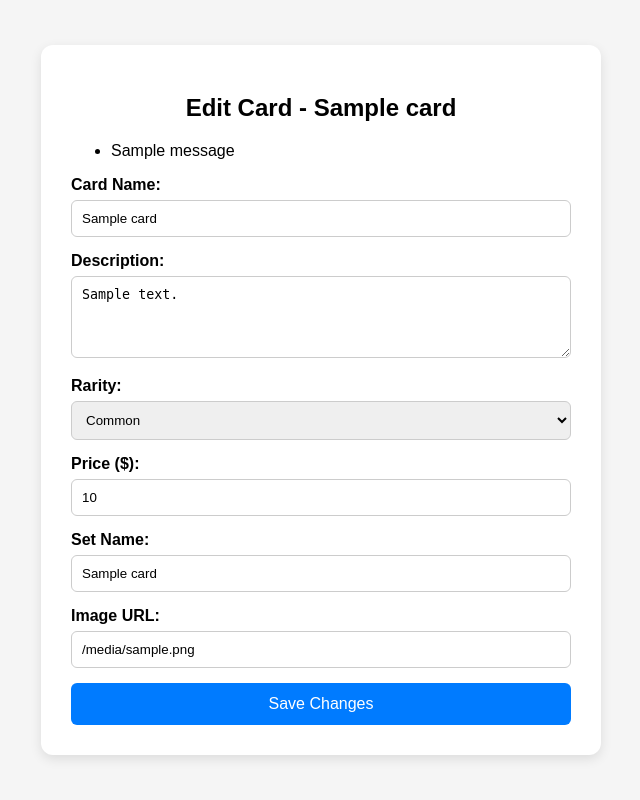
After one commit to darbster145/INFO4410, a Flask app: template templates/edit_form.html in a window 1280 px wide. The commit adds this page. Shown: the whole page, without its empty margins (319-959 px from the left). Run offline with Flask 3, Linux system fonts and the light colour scheme; the template is opened without the code that fills it: most values are stand-ins (such as "Sample title", 1, 10 or a date in 2020); one stand-in notice (Sample message) is shown.

Commit message:
Edit form references and updates supabase db; consistency in form display; added homepage; add form updates supabase db

```diff
--- a/app.py
+++ b/app.py
@@ -1,36 +1,94 @@
 # app.py
-from flask import Flask, request, render_template, redirect, flash
-from card.addCard import add_card
-from card.EditCard import edit_card
+from flask import Flask, request, render_template, redirect, flash, url_for
+from card.addCard import add_card  # now a plain function
+from card.EditCard import update_card  # same here
+from supabase import create_client
+
+SUPABASE_URL = 'https://nuivtmqkqxmritchchxj.supabase.co'
+SUPABASE_KEY ='eyJhbGciOiJIUzI1NiIsInR5cCI6IkpXVCJ9.eyJpc3MiOiJzdXBhYmFzZSIsInJlZiI6Im51aXZ0bXFrcXhtcml0Y2hjaHhqIiwicm9sZSI6ImFub24iLCJpYXQiOjE3NTA4OTY1MjMsImV4cCI6MjA2NjQ3MjUyM30.cTgFkrqoJeNzmyggNZ8mf-gXcZu7xl-J8rYGXPyDGoA'
+
+supabase = create_client(SUPABASE_URL, SUPABASE_KEY)
 
 app = Flask(__name__)
-app.secret_key = 'something-secure'
+app.secret_key = 'we have never met'
 
-@app.route('/addcard')
+#route to add a card (uses post) referecessn addCard.py
+@app.route('/addcard', methods=['GET', 'POST'])
 def add_card_form():
-    return render_template('AddForm.html')
-
-@app.route("/", methods=["GET", "POST"])
-def form():
-    if request.method == "POST":
+    if request.method == 'POST':
         card_data = {
-            "card_name": request.form["cardName"],
-            "description": request.form["description"],
-            "rarity": request.form["rarity"],
-            "card_price": float(request.form["cardPrice"]),
-            "set_name": request.form["setName"]
+            'card_name': request.form['cardName'],
+            'description': request.form['description'],
+            'rarity': request.form['rarity'],
+            'card_price': float(request.form['cardPrice']),
+            'set_name': request.form['setName']
         }
 
         result = add_card(card_data)
 
-        if result.get("error"):
-            flash("Error: " + result["error"]["message"], "error")
+        # Inspect .data for error handling
+        if not result.data:
+            flash("Error adding card. No data returned.", "error")
         else:
             flash("Card added successfully!", "success")
 
-        return redirect("/")
+        return redirect('/addcard')
 
-    return render_template("index.html")
+    return render_template('AddForm.html')
+
+#route to show list to edit a card uses EditCard.py
+@app.route('/edit')
+def edit_card_list_route():
+    response = supabase.table('cards').select('*').execute()
+    cards = response.data if response.data else []
+    return render_template('edit_list.html', cards=cards)
+
+#route to edit a card references EditCard.py
+@app.route('/edit/<int:card_id>', methods=['GET', 'POST'])
+def edit_card_route(card_id):
+    # Fetch the card by ID
+    response = supabase.table('cards').select('*').eq('card_id', card_id).execute()
+    card = response.data[0] if response.data else None
+
+    if not card:
+        flash('Card not found.', 'error')
+        return redirect(url_for('edit_card_list_route'))
+
+    if request.method == 'POST':
+        if 'cancel' in request.form:
+            return redirect(url_for('edit_card_list_route'))
+
+        # Collect updated values from the form
+        updated_card = {
+            'card_name': request.form['card_name'],
+            'description': request.form['description'],
+            'rarity': request.form['rarity'],
+            'card_price': float(request.form['card_price']),
+            'set_name': request.form['set_name'],
+            'img_url': request.form['img_url']
+        }
+
+        # Update the card in Supabase
+        update_response = supabase.table('cards').update(updated_card).eq('card_id', card_id).execute()
+
+        print(update_response)  # debug output
+
+        if not update_response.data:
+            flash("Error updating card: No data returned", "error")
+        else:
+            flash("Card updated successfully!", "success")
+
+        return redirect(url_for('edit_card_list_route'))
+
+    return render_template('edit_form.html', card=card)
+
+
+@app.route('/')
+def index():
+    cards_response = supabase.table('cards').select('*').execute()
+    cards = cards_response.data if cards_response.data else []
+    return render_template('index.html', cards=cards)
+
 
 if __name__ == "__main__":
     app.run(debug=True)
--- a/card/EditCard.py
+++ b/card/EditCard.py
@@ -1,109 +1,18 @@
-from flask import Flask, render_template_string, request, redirect, url_for
+# card/EditCard.py
+from supabase import create_client, Client
 
-app = Flask(__name__)
+SUPABASE_URL = 'https://nuivtmqkqxmritchchxj.supabase.co'
+SUPABASE_KEY = 'eyJhbGciOiJIUzI1NiIsInR5cCI6IkpXVCJ9.eyJpc3MiOiJzdXBhYmFzZSIsInJlZiI6Im51aXZ0bXFrcXhtcml0Y2hjaHhqIiwicm9sZSI6ImFub24iLCJpYXQiOjE3NTA4OTY1MjMsImV4cCI6MjA2NjQ3MjUyM30.cTgFkrqoJeNzmyggNZ8mf-gXcZu7xl-J8rYGXPyDGoA'
+supabase: Client = create_client(SUPABASE_URL, SUPABASE_KEY)
 
-# Magic: The Gathering card data
-cards = [
-    [1, "Black Lotus", "Adds three mana of any one color.", "Mythic", 29999.99, "Alpha", "black_lotus.png", "MTG-0001", "Mint", "Vault Drawer 1"],
-    [2, "Lightning Bolt", "Deals 3 damage to any target.", "Common", 2.49, "Revised Edition", "lightning_bolt.png", "MTG-0002", "Near Mint", "Binder A Page 1"],
-    [3, "Tarmogoyf", "Power and toughness equal to cards in graveyards.", "Rare", 45.00, "Modern Masters", "tarmogoyf.png", "MTG-0003", "Good", "Deck Box Red"],
-    [4, "Jace, the Mind Sculptor", "Legendary Planeswalker with four powerful abilities.", "Mythic", 69.99, "Worldwake", "jace_mind_sculptor.png", "MTG-0004", "Near Mint", "Binder B Page 6"],
-    [5, "Counterspell", "Counter target spell.", "Uncommon", 1.25, "Ice Age", "counterspell.png", "MTG-0005", "Fair", "Binder A Page 3"]
-]
+def get_card(card_id: int):
+    """Fetch a card by its ID from supabase."""
+    response = supabase.table('cards').select('*').eq('id', card_id).single().execute()
+    if response.data:
+        return response.data
+    return None
 
-# HTML template
-template = '''
-<!doctype html>
-<title>Trading Cards</title>
-<h1>All Trading Cards</h1>
-<table border=1>
-  <tr>
-    <th>Name</th><th>Description</th><th>Rarity</th><th>Price</th>
-    <th>Set Name</th><th>UID</th><th>Quality</th><th>Locator</th>
-    <th>Image</th><th>Action</th>
-  </tr>
-  {% for card in cards %}
-  <tr>
-    <td>{{ card[1] }}</td>
-    <td>{{ card[2] }}</td>
-    <td>{{ card[3] }}</td>
-    <td>${{ '%.2f'|format(card[4]) }}</td>
-    <td>{{ card[5] }}</td>
-    <td>{{ card[7] }}</td>
-    <td>{{ card[8] }}</td>
-    <td>{{ card[9] }}</td>
-    <td><img src="/static/{{ card[6] }}" width="50"></td>
-    <td><a href="/edit/{{ card[0] }}">Edit</a></td>
-  </tr>
-  {% endfor %}
-</table>
-
-{% if card_to_edit %}
-<h2>Edit Card</h2>
-<form method="post">
-  <label>Card Name:</label><br>
-  <input type="text" name="name" value="{{ card_to_edit[1] }}" required><br>
-
-  <label>Description:</label><br>
-  <textarea name="description">{{ card_to_edit[2] }}</textarea><br>
-
-  <label>Rarity:</label><br>
-  <select name="rarity">
-    {% for r in ['Common', 'Uncommon', 'Rare', 'Mythic'] %}
-      <option value="{{ r }}" {% if r == card_to_edit[3] %}selected{% endif %}>{{ r }}</option>
-    {% endfor %}
-  </select><br>
-
-  <label>Price ($):</label><br>
-  <input type="text" name="price" value="{{ card_to_edit[4] }}"><br>
-
-  <label>Set Name:</label><br>
-  <input type="text" name="set_name" value="{{ card_to_edit[5] }}"><br>
-
-  <label>Image Filename:</label><br>
-    <input type="text" name="image" value="{{ card_to_edit[6] }}"><br>
-
-  <label>UID:</label><br>
-  <input type="text" name="uid" value="{{ card_to_edit[7] }}"><br>
-
-  <label>Quality:</label><br>
-  <select name="quality">
-    {% for q in ['Mint', 'Near Mint', 'Good', 'Fair', 'Poor'] %}
-      <option value="{{ q }}" {% if q == card_to_edit[8] %}selected{% endif %}>{{ q }}</option>
-    {% endfor %}
-  </select><br>
-
-  <label>Locator:</label><br>
-  <input type="text" name="locator" value="{{ card_to_edit[9] }}"><br><br>
-
-  <input type="submit" value="Update Card">
-</form>
-{% endif %}
-'''
-
-@app.route('/')
-def index():
-    return render_template_string(template, cards=cards, card_to_edit=None)
-
-@app.route('/edit/<int:card_id>', methods=['GET', 'POST'])
-def edit_card(card_id):
-    card = next((c for c in cards if c[0] == card_id), None)
-    if not card:
-        return redirect(url_for('index'))
-
-    if request.method == 'POST':
-        card[1] = request.form['name']
-        card[2] = request.form['description']
-        card[3] = request.form['rarity']
-        card[4] = float(request.form['price'])
-        card[5] = request.form['set_name']
-        card[6] = request.form['image']
-        card[7] = request.form['uid']
-        card[8] = request.form['quality']
-        card[9] = request.form['locator']
-        return redirect(url_for('index'))
-
-    return render_template_string(template, cards=cards, card_to_edit=card)
-
-if __name__ == '__main__':
-    app.run(debug=True, port=5000)
+def update_card(card_id: int, updated_data: dict):
+    """Update a card by its ID with given updated_data dict."""
+    response = supabase.table('cards').update(updated_data).eq('id', card_id).execute()
+    return response
--- a/card/addCard.py
+++ b/card/addCard.py
@@ -1,33 +1,8 @@
-from flask import Flask, request, render_template, redirect, flash
 from supabase import create_client, Client
-import os
-
-app = Flask(__name__)
-app.secret_key = 'your-secret-key'  # Needed for flashing messages
-
-# Supabase setup
+# card/addCard.py
 SUPABASE_URL = 'https://nuivtmqkqxmritchchxj.supabase.co'
 SUPABASE_KEY = 'eyJhbGciOiJIUzI1NiIsInR5cCI6IkpXVCJ9.eyJpc3MiOiJzdXBhYmFzZSIsInJlZiI6Im51aXZ0bXFrcXhtcml0Y2hjaHhqIiwicm9sZSI6ImFub24iLCJpYXQiOjE3NTA4OTY1MjMsImV4cCI6MjA2NjQ3MjUyM30.cTgFkrqoJeNzmyggNZ8mf-gXcZu7xl-J8rYGXPyDGoA'
 supabase: Client = create_client(SUPABASE_URL, SUPABASE_KEY)
 
-@app.route('/', methods=['GET', 'POST'])
-def add_card():
-    if request.method == 'POST':
-        card_data = {
-            'card_name': request.form['cardName'],
-            'description': request.form['description'],
-            'rarity': request.form['rarity'],
-            'card_price': float(request.form['cardPrice']),
-            'set_name': request.form['setName']
-        }
-
-        response = supabase.table('cards').insert(card_data).execute()
-
-        if response.get("error"):
-            flash("Error adding card: " + response["error"]["message"], "error")
-        else:
-            flash("Card added successfully!", "success")
-
-        return redirect('/')
-
-    return render_template('AddForm.html')
+def add_card(card_data):
+    return supabase.table('cards').insert(card_data).execute()
--- a/templates/AddForm.html
+++ b/templates/AddForm.html
@@ -19,7 +19,7 @@
       {% endif %}
     {% endwith %}
 
-    <form method="POST">
+    <form method="POST" action="/addcard">
       <label for="cardName">Card Name:</label>
       <input type="text" id="cardName" name="cardName" required>
 
--- /dev/null
+++ b/templates/edit_form.html
@@ -0,0 +1,52 @@
+<!DOCTYPE html>
+<html lang="en">
+<head>
+  <meta charset="UTF-8" />
+  <title>Edit Card - {{ card.card_name }}</title>
+  <link rel="stylesheet" href="/static/FormStyles.css">
+</head>
+<body>
+  <div class="form-container">
+    <h2>Edit Card - {{ card.card_name }}</h2>
+
+    {% with messages = get_flashed_messages(with_categories=true) %}
+      {% if messages %}
+        <ul class="flash-messages">
+          {% for category, message in messages %}
+            <li class="{{ category }}">{{ message }}</li>
+          {% endfor %}
+        </ul>
+      {% endif %}
+    {% endwith %}
+
+    <form method="POST">
+      <label for="card_name">Card Name:</label>
+      <input type="text" id="card_name" name="card_name" value="{{ card.card_name }}" required>
+
+      <label for="description">Description:</label>
+      <textarea id="description" name="description" rows="4">{{ card.description }}</textarea>
+
+      <label for="rarity">Rarity:</label>
+      <select id="rarity" name="rarity">
+        <option value="CM" {% if card.rarity == "CM" %}selected{% endif %}>Common</option>
+        <option value="UC" {% if card.rarity == "UC" %}selected{% endif %}>Uncommon</option>
+        <option value="RR" {% if card.rarity == "RR" %}selected{% endif %}>Rare</option>
+        <option value="HR" {% if card.rarity == "HR" %}selected{% endif %}>Holo Rare</option>
+        <option value="UR" {% if card.rarity == "UR" %}selected{% endif %}>Ultra Rare</option>
+        <option value="SR" {% if card.rarity == "SR" %}selected{% endif %}>Secret Rare</option>
+      </select>
+
+      <label for="card_price">Price ($):</label>
+      <input type="number" step="0.01" id="card_price" name="card_price" value="{{ card.card_price }}">
+
+      <label for="set_name">Set Name:</label>
+      <input type="text" id="set_name" name="set_name" value="{{ card.set_name }}">
+
+      <label for="img_url">Image URL:</label>
+      <input type="text" id="img_url" name="img_url" value="{{ card.img_url }}">
+
+      <input type="submit" value="Save Changes">
+    </form>
+  </div>
+</body>
+</html>
```
Also changed, not shown: card/EditCardDeprecated.py (added, +109 -0 lines), static/FormStyles.css (+72 -0 lines), templates/edit_list.html (added, +24 -0 lines), templates/index.html (+9 -40 lines).
